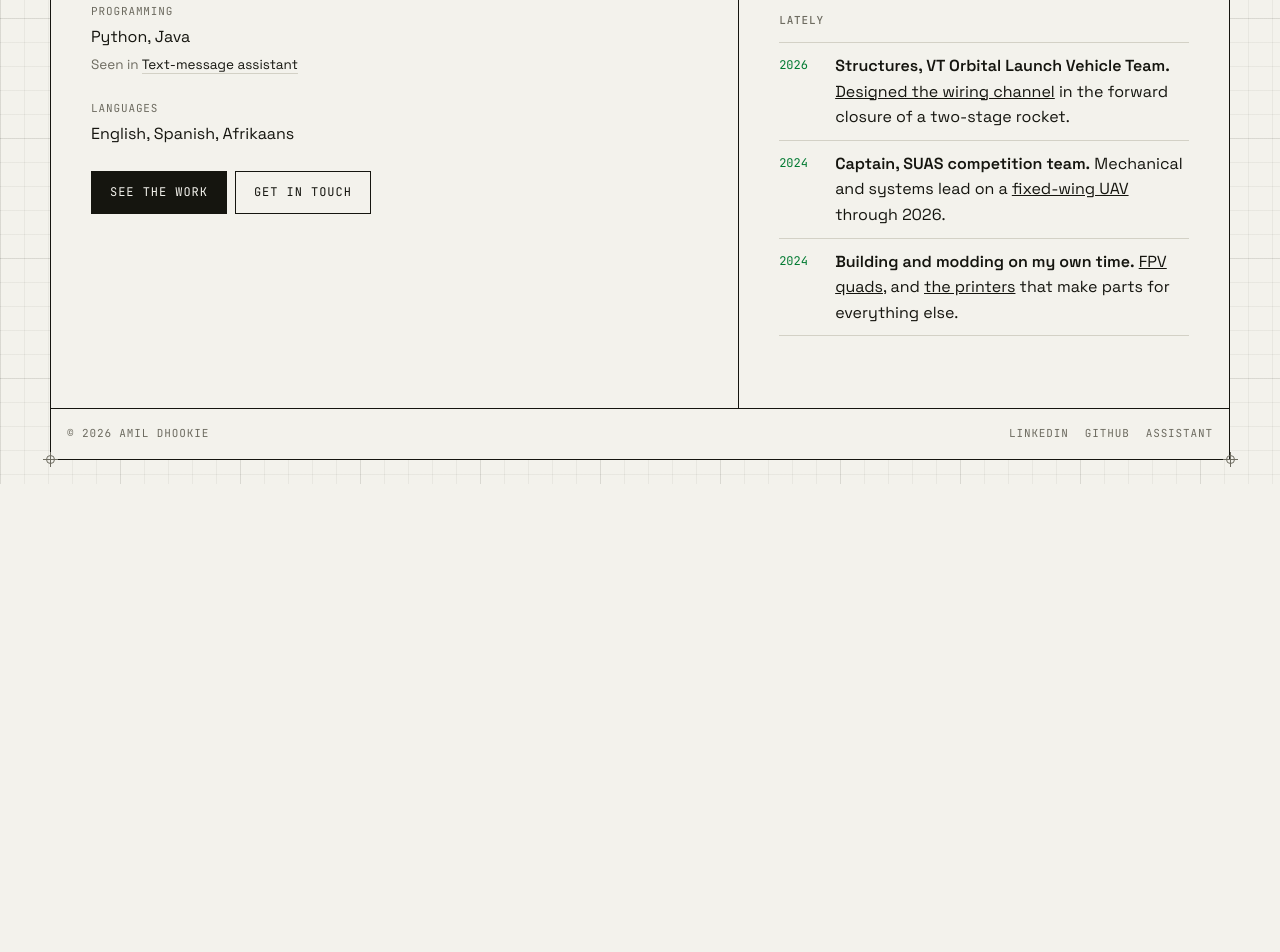
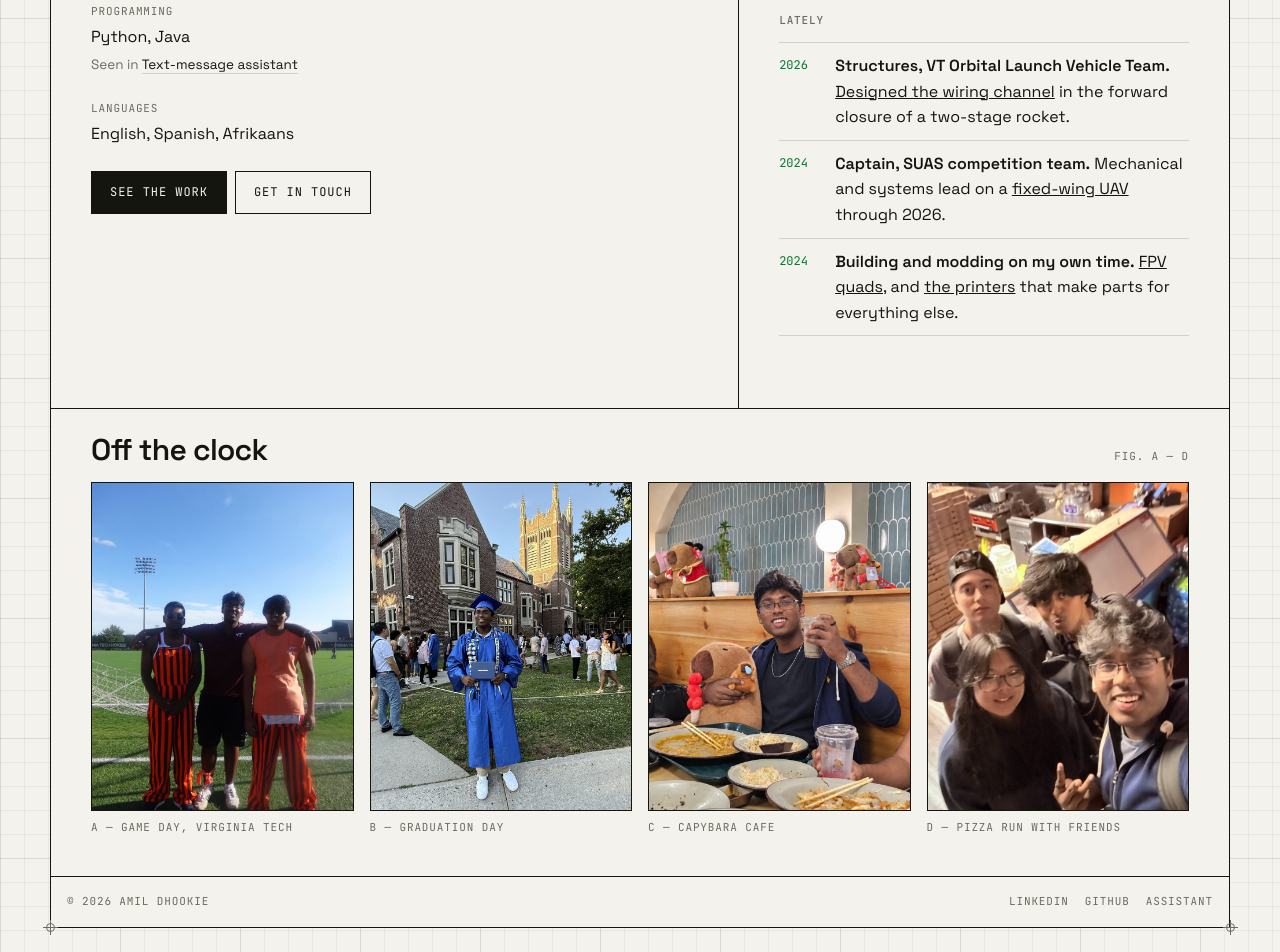
Before and after one commit to Amil-3d/Amil-3d.github.io, a plain HTML site: page about.html in a window 1280 px wide. Shown: the part 822-1774 px from the top of the page. Before the commit the page ends 1306 px from the top, so only its background shows below. Drawn offline with Linux system fonts and the light colour scheme.

Commit message:
About: add an Off the clock photo strip
Four personal photos, resized and stripped of metadata, in a captioned grid under the bio.

Co-Authored-By: Claude Fable 5.2 <noreply@anthropic.com>
Claude-Session: https://claude.ai/code/session_01FHpVP1D41cR8EBextx1LP2

```diff
--- a/about.html
+++ b/about.html
@@ -64,6 +64,15 @@
     </ol>
   </div>
 </section>
+<section class="off">
+  <div class="h m"><h2 class="sh">Off the clock</h2><span class="muted">Fig. A — D</span></div>
+  <div class="offgrid">
+    <figure><div class="ph"><img src="img/about/amil-gameday.jpg" alt="Amil and two friends in Virginia Tech orange and maroon at a game day" loading="lazy" style="object-position:50% 62%"></div><figcaption class="m muted">A — Game day, Virginia Tech</figcaption></figure>
+    <figure><div class="ph"><img src="img/about/amil-graduation.jpg" alt="Amil in a blue cap and gown holding his diploma" loading="lazy" style="object-position:50% 55%"></div><figcaption class="m muted">B — Graduation day</figcaption></figure>
+    <figure><div class="ph"><img src="img/about/amil-cafe.jpg" alt="Amil at a capybara-themed cafe, holding a plush capybara and a drink" loading="lazy" style="object-position:50% 40%"></div><figcaption class="m muted">C — Capybara cafe</figcaption></figure>
+    <figure><div class="ph"><img src="img/about/amil-friends.jpg" alt="Amil taking a selfie with three friends at a pizza place" loading="lazy" style="object-position:60% 50%"></div><figcaption class="m muted">D — Pizza run with friends</figcaption></figure>
+  </div>
+</section>
 </main>
 <footer class="foot m">
   <span>© <span id="yr">2026</span> Amil Dhookie</span>
--- a/portfolio.css
+++ b/portfolio.css
@@ -461,3 +461,15 @@ button.btn{cursor:pointer;font-weight:400}
 .me figcaption{display:flex;justify-content:space-between;gap:var(--s4);margin-top:var(--s3)}
 .pf .me{animation:fadein .9s ease .1s both}
 @media(max-width:760px){.me .ph{max-height:none}}
+
+/* about: off-the-clock photo strip */
+.off{border-top:var(--rule) solid var(--line)}
+.off .h{display:flex;justify-content:space-between;align-items:baseline;padding:var(--s5) 40px var(--s4)}
+.offgrid{display:grid;grid-template-columns:repeat(4,1fr);gap:var(--s4);padding:0 40px 40px}
+.offgrid figure{margin:0;min-width:0}
+.offgrid .ph{aspect-ratio:4/5;overflow:hidden;border:1px solid var(--line);background:var(--surface)}
+.offgrid img{width:100%;height:100%;object-fit:cover;transition:transform .6s var(--ease)}
+.offgrid figure:hover img{transform:scale(1.05)}
+.offgrid figcaption{margin-top:var(--s2)}
+@media(max-width:760px){.off .h{padding:var(--s5) var(--s5) var(--s4)}.offgrid{grid-template-columns:1fr 1fr;gap:var(--s3);padding:0 var(--s5) var(--s5)}}
+@media print{.off{display:none}}
```
Also changed, not shown: img/about/amil-cafe.jpg (added), img/about/amil-friends.jpg (added), img/about/amil-gameday.jpg (added), img/about/amil-graduation.jpg (added).
